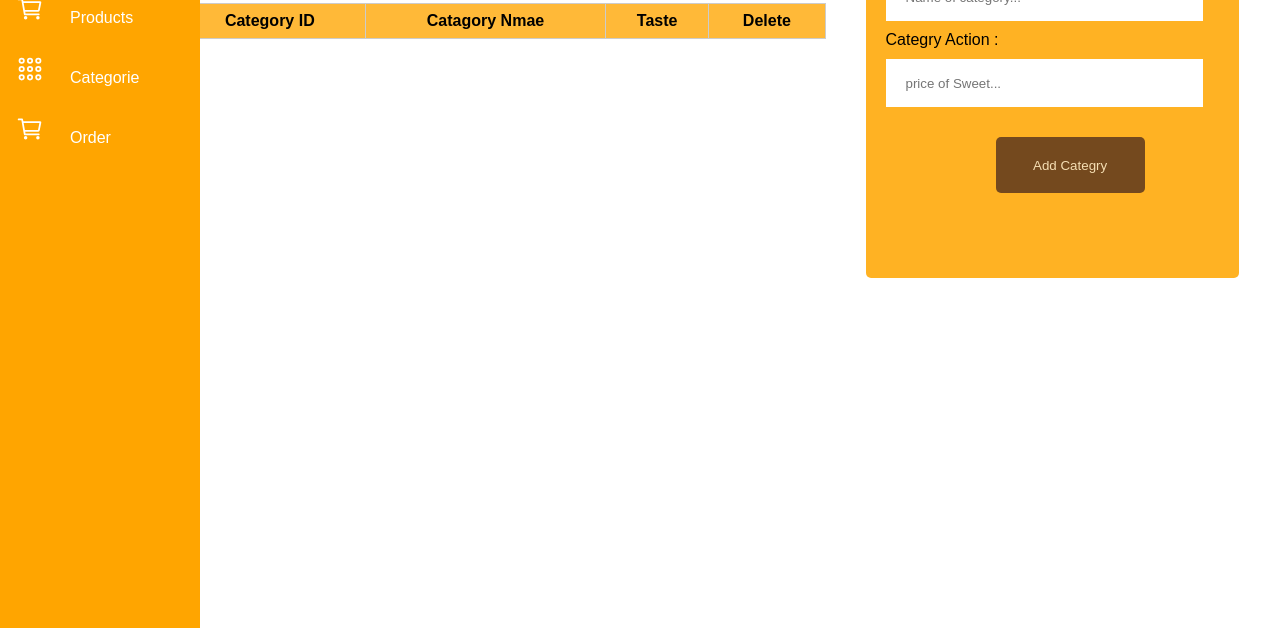
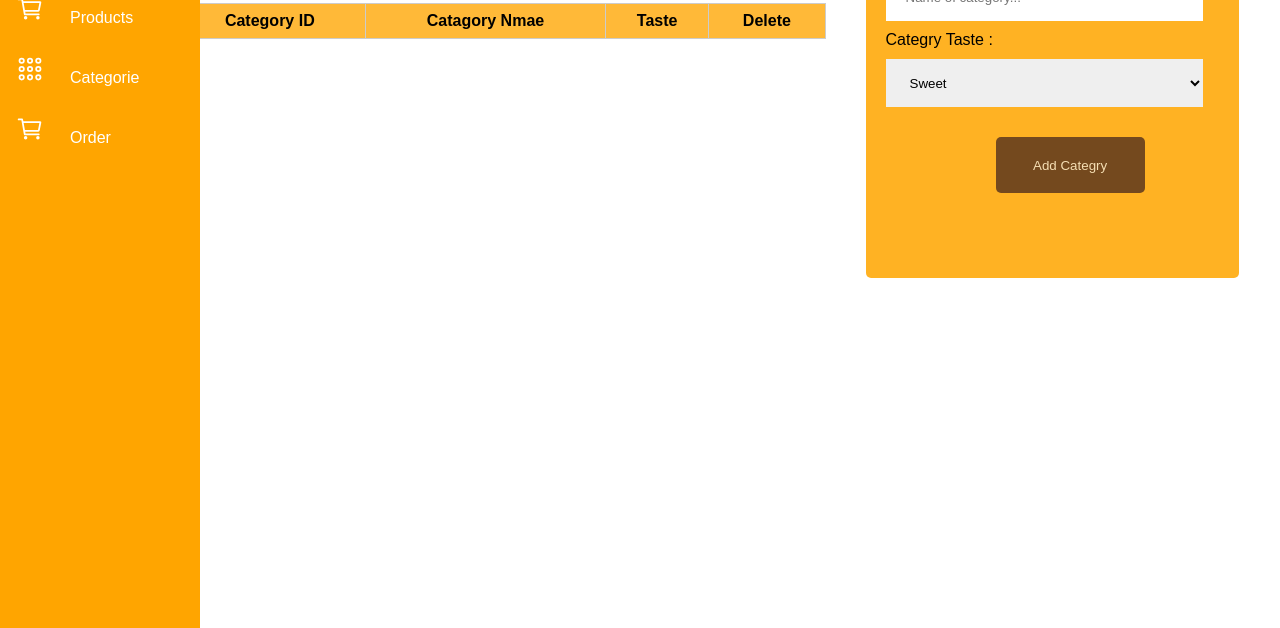
Before and after one commit to rithsreynang/POS-SYSTEM-A1, a plain HTML site: page Pages/categories.html in a window 1280 px wide. Shown: the part 172-800 px from the top of the page. Drawn offline with nearby package versions, Linux system fonts and the light colour scheme.

Commit message:
update style

```diff
--- a/Pages/categories.html
+++ b/Pages/categories.html
@@ -82,10 +82,14 @@
             <div class="inputCard" id="card-categry">
                 <div class="text-input">
                     <h2>Add Categry</h2>
-                    <p>CategoryName :</p>
+                    <p>Category Name :</p>
                     <input type="text" id="categoryName" placeholder="Name of category...">
-                    <p>Categry Action :</p>
-                    <input type="text" id="action" placeholder="price of Sweet...">
+                    <p>Categry Taste :</p>
+                    <select name="input" id="action" placeholder="Taste of categry...">
+                        <option value="Sweet">Sweet</option>
+                        <option value="Salty">Salty</option>
+                    </select>
+                    <!-- <input type="text" id=""> -->
                     <button id="Add-Categry">Add Categry</button>
                 </div>
 
--- a/css/categories.css
+++ b/css/categories.css
@@ -184,3 +184,10 @@ th, td {
     border: 1px solid #ccc;
     padding: 8px;
 }
+#action{
+    width: 85%;
+    height: 6vh;
+    margin-left: 20px;
+    padding-left: 20px;
+    border: none;
+}
--- a/css/product.css
+++ b/css/product.css
@@ -203,6 +203,13 @@ main{
     border-radius: 5px;
     background: rgba(255, 166, 0, 0.863);
 }
+#action{
+    width: 85%;
+    height: 6vh;
+    margin-left: 20px;
+    padding-left: 20px;
+    border: none;
+}
 .inputCard p{
     padding: 10px 0px 10px 20px;
 }
```
Also changed, not shown: Pages/product.html (+7 -5 lines).
